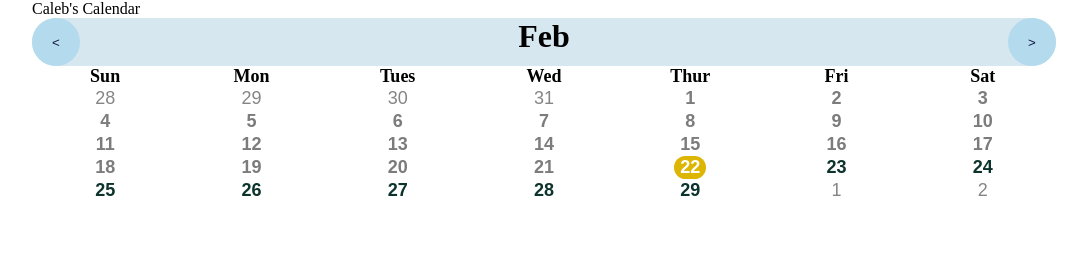
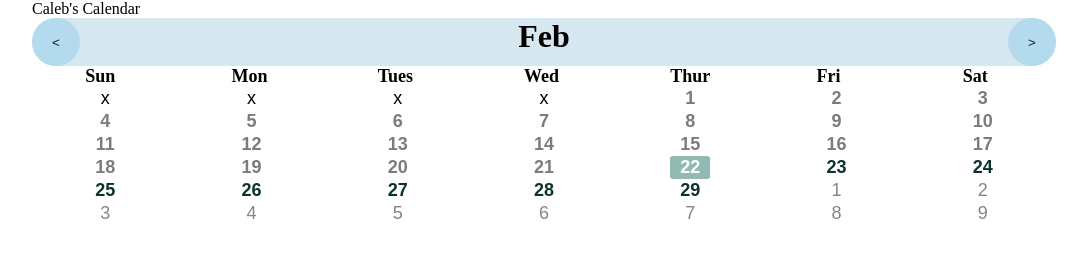
Before and after one commit to loudsoda/CalendarApp, a plain HTML site: page src/index.html in a window 1280 px wide. Shown: the whole page, without its empty margins (96-1183 px from the left). Drawn offline with Linux system fonts and the light colour scheme.

Commit message:
Refactored how futrue dates are calculated

```diff
--- a/dist/main.css
+++ b/dist/main.css
@@ -2,7 +2,7 @@
     --lighter-background: #d6e7f0;
     --light-background: #B4DAED;
     --soft-background: #ffffff;
-    --hard-background: #b4f0e6;
+    --hard-background: #92b9b2;
     --dark-background: #0F163F;
     --selected-background: #ddb503;
 }
@@ -48,7 +48,8 @@ body {
 .grid-item {
     background-color: transparent;
     border: 0;
-    border-radius: 3rem;
+    min-width: 2.5rem;
+    border-radius: 10%;
     justify-self: center;
     font-size: large;
 
@@ -68,9 +69,8 @@ body {
 
 .grid-item.current-day {
     color: rgb(255, 255, 255);
-    background-color: var(--selected-background);
+    background-color: var(--hard-background);
     border: 0;
-    border-radius: 3rem;
     justify-self: center;
 }
 
@@ -83,7 +83,6 @@ body {
 .grid-item.past-day {
     color: rgb(124, 124, 124);
     border: 0;
-    border-radius: 3rem;
     justify-self: center;
 }
 
--- a/src/index.html
+++ b/src/index.html
@@ -12,7 +12,7 @@
     <header>Caleb's Calendar</header>
 
     <div class = "navigation-box">
-        <button class = "navigation-button"> < </button>
+        <button class = "navigation-button" id = "back-btn"> < </button>
         <h1 class = "navigation-box month-name" id = "month_name_display">!_month_!</h1>
         <button class = "navigation-button"> > </button>
 
@@ -70,6 +70,14 @@
         <button class = "grid-item" id="45">x</button>
         <button class = "grid-item" id="46">x</button>
 
+        <button class = "grid-item" id="50">x</button>
+        <button class = "grid-item" id="51">x</button>
+        <button class = "grid-item" id="52">x</button>
+        <button class = "grid-item" id="53">x</button>
+        <button class = "grid-item" id="54">x</button>
+        <button class = "grid-item" id="55">x</button>
+        <button class = "grid-item" id="56">x</button>
+
     </div>
 </body>
 </html>
--- a/src/main.js
+++ b/src/main.js
@@ -1,3 +1,26 @@
+week_codes = {
+    0:  "Mon",
+    1:  "Tue",
+    2:  "Wed",
+    3:  "Thu",
+    4:  "Fri",
+    5:  "Sat",
+    6:  "Sun"
+};
+
+window.onload = function () {
+
+    // make day object
+    const current_day       = new Date();
+    let current_year_now    = current_day.getFullYear();
+    let current_day_now     = current_day.getDate();
+    let year_month_now      = String(current_day.getMonth()) +"_"+ String(current_year_now);
+
+;
+
+    function updateMonthElement(month_index){
+        // Upddate the month element
+
         month_codes = {
             0:  "Jan",
             1:  "Feb",
@@ -13,119 +36,188 @@ month_codes = {
             11: "Dec"
         };
 
-week_codes = {
-    0:  "Mon",
-    1:  "Tue",
-    2:  "Wed",
-    3:  "Thu",
-    4:  "Fri",
-    5:  "Sat",
-    6:  "Sun"
-};
-
-window.onload = function () {
-
-    // make day object
-    const current_day       = new Date();
-
-    const current_year          = current_day.getFullYear();
-    const current_day_of_month    = current_day.getDate();
-    //const current_month     = 10;
-
-
-    // Get Month information and update month name element
-    const current_month         = current_day.getMonth();
-    const month_name            = month_codes[current_month];
+        const month_name            = month_codes[month_index];
         const month_element         = document.getElementById("month_name_display");
         month_element.textContent   = month_name;
 
+        return month_index;
 
-    // Get first and last day for populating dates
-    const first_day         = new Date(current_year, current_month, 1);
-    const last_day          = new Date(current_year, current_month+1, 0).getDate();
-    let current_day_of_week     = first_day.getDay();
-    let current_week            = 0;
+    }
 
-    // Calculate what the previous month was
+
+    function caclulatePreviousMonthLastDay(current_month){
+        // Calculate what the last day of the previous month was
+
+        let previous_month = current_month - 1;
+
         // if the month is january, set the previous month to december
         if (current_month == 0){
-        let previous_month = 11
+            previous_month = 11;
         }
 
         else{
-        let previous_month  = current_month - 1;
+            previous_month  = current_month - 1;
         }
 
-    let previous_month_last_day = new Date(current_year, current_month-1, 0).getDate();
-    console.log(previous_month_last_day)
+        return new Date(current_year_now, previous_month, 0).getDate();
 
 
-    // Calculate what the next month
-    // if the month is decemeber, roll over to january
+    }
+
+
+    function caclulateNextMonth(current_month){
+        // Calculate what the next month is
+
+        let next_month;
+
+        // If the month is decemeber, roll over to january
         if (current_month == 11){
-        let next_month = 0
+            next_month = 0;
         }
 
         else{
-        let next_month  = current_month + 1;
+            next_month  = current_month + 1;
+        }
+
+        return next_month;
     }
 
 
 
 
+    function populateDisplayMonth(display_year, display_month){
+
+        // Get Month information and update month name element
+        let current_month           = updateMonthElement(display_month);
+
+        let previous_month_last_day = caclulatePreviousMonthLastDay(current_month);
+        let next_month              = caclulateNextMonth(current_month);
+
+        // Get first and last day for populating dates
+        let first_day         = new Date(current_year_now, current_month, 1);
+        let last_day          = new Date(current_year_now, current_month+1, 0).getDate();
+
+        // Get the day which the first day lands on
+        let day_date    = first_day.getDay();
+        let week_count              = 0;
+
+        let year_month_display      = String(display_month) +"_"+ String(display_year);
+        let calendar_code = String(week_count) + String(day_date);
+        let is_display_and_now = year_month_now == year_month_display;
+
+        console.log(calendar_code);
+
+        // Begin populating the calandar starting with the first day of the month
         // Populate current month's information
+
+        // loop through all the valid days within the display month
         for (let day = 1; day <= last_day; day++){
-
-        // shift the week over when the day is sunday aka day of the week is 7
-        if (current_day_of_week == 7){
-            current_week++;
-            current_day_of_week = 0;
+            // Check if the day is sunday aka day of the week is 7. If so, shift the week over
+            if (day_date == 7){
+                week_count++;
+                day_date = 0;
             }
 
             // update day elements
-        let calendar_code = String(current_week) + String(current_day_of_week);
-        let element       = document.getElementById(calendar_code);
+            calendar_code = String(week_count) + String(day_date);
+            let element       = document.getElementById(calendar_code)
 
+            // Clean out css classes when the month is changed
+            element.className = "";
 
-        element.classList.add("current-month")
+            if (element.textContent != "x"){
+                element.textContent = "x";
+            }
+                       // Remove all classes
+            element.classList.add("grid-item");
 
-        if(day == current_day_of_month){
-            element.classList.add("current-day")
+            // Added date to the current mont class
+            element.classList.add("current-month");
+
+            // Designate the current day
+
+            if (is_display_and_now){
+                if(day == current_day_now){
+                    element.classList.add("current-day");
                 }
 
-        else if(day <= current_day_of_month){
-            element.classList.add("past-day")
+                // Designate past dates
+                else if(day <= current_day_now){
+                    element.classList.add("past-day");
+                }
             }
 
+            else{
+                element.classList.add("past-day");
+            }
+
+            // Update date button
             element.textContent   = String(day);
-        current_day_of_week++;
+            day_date++;
 
-    };
+        }
+        let next_month_day = 1
+        let next_month_day_start = Number(calendar_code[1])+1;
 
+        for(let week = calendar_code[0]; week < 6; week ++){
+
+            for(let day = next_month_day_start; day < 7; day++){
+                console.log(day);
+                element = document.getElementById(String(week) + String(day))
+                element.textContent = next_month_day
+                element.classList.add("non-current-month");
+                next_month_day += 1;
+            }
+            next_month_day_start = 0
+        }
+
+        /*
         // Update the previous and next month's days
         const day_container = document.getElementById("day-container");
         const day_con_elements = day_container.querySelectorAll("*");
 
         // Last month
         for(let i = day_con_elements.length - 1; i >=0; i--){
-        if (day_con_elements[i].textContent == "x" && day_con_elements[i].id.includes("0")){
+            if (day_con_elements[i].textContent == "x" && day_con_elements[i].id[0].includes("0")){
 
                 day_con_elements[i].textContent = previous_month_last_day
                 day_con_elements[i].classList.add("non-current-month");
                 previous_month_last_day -= 1
             }
+        }
 
-    }
         let next_month_day = 1
         for(let i in day_con_elements){
             let element = day_con_elements[i]
             if (element.textContent == "x"){
-            console.log(element)
                 element.textContent = next_month_day
                 element.classList.add("non-current-month");
                 next_month_day += 1
             }
 
         }
+        */
+    }
+
+    // Get Month information and update month name element
+    let current_month           = updateMonthElement(current_day.getMonth());
+
+    populateDisplayMonth(current_year_now, current_month)
+    //---------------------------
+    // Buttons
+    //---------------------------
+    let back_btn = document.getElementById("back-btn");
+
+    back_btn.addEventListener("click", function(){
+
+        current_month -= 1;
+
+        if (current_month < 0){
+            current_month = 11;
+            current_year_now -= 1;
+        }
+        populateDisplayMonth(current_year_now, current_month);
+    })
+
 
 };
```
Lines whose indentation alone changed are shown as unchanged.
